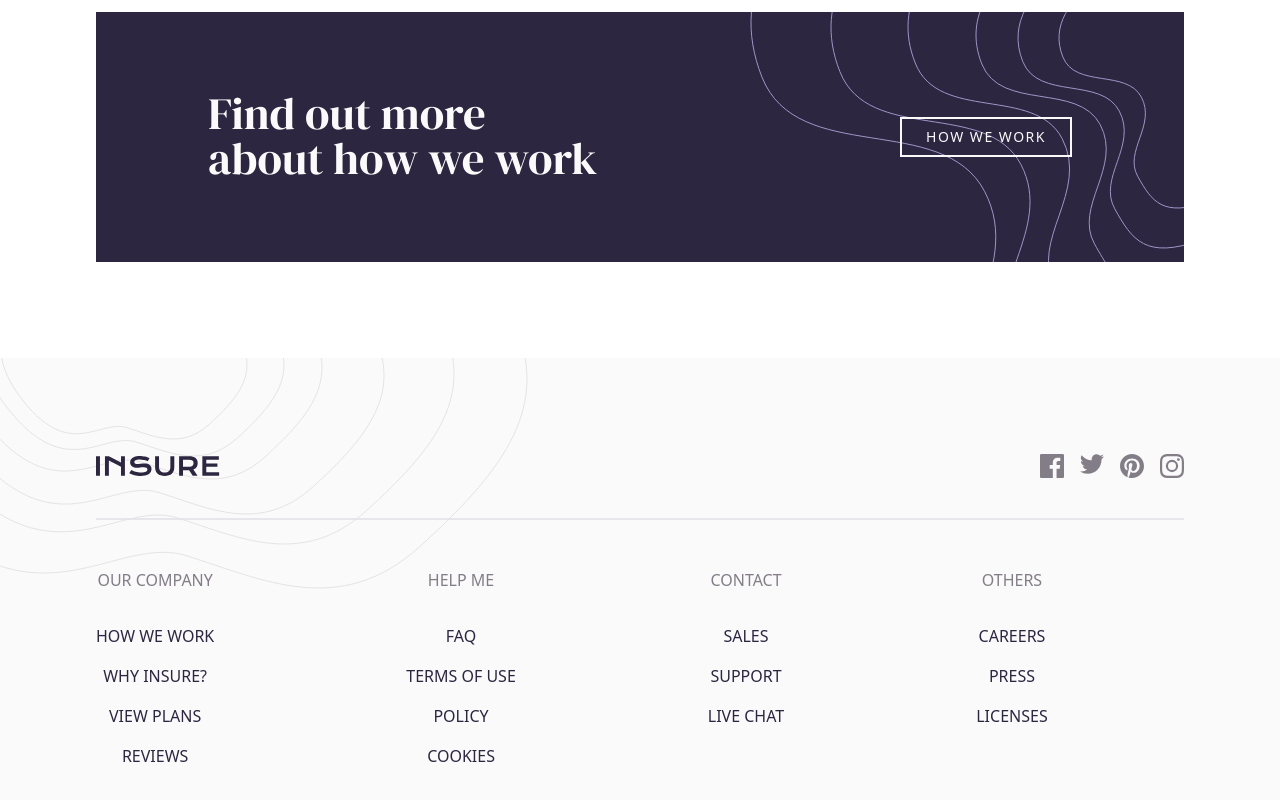
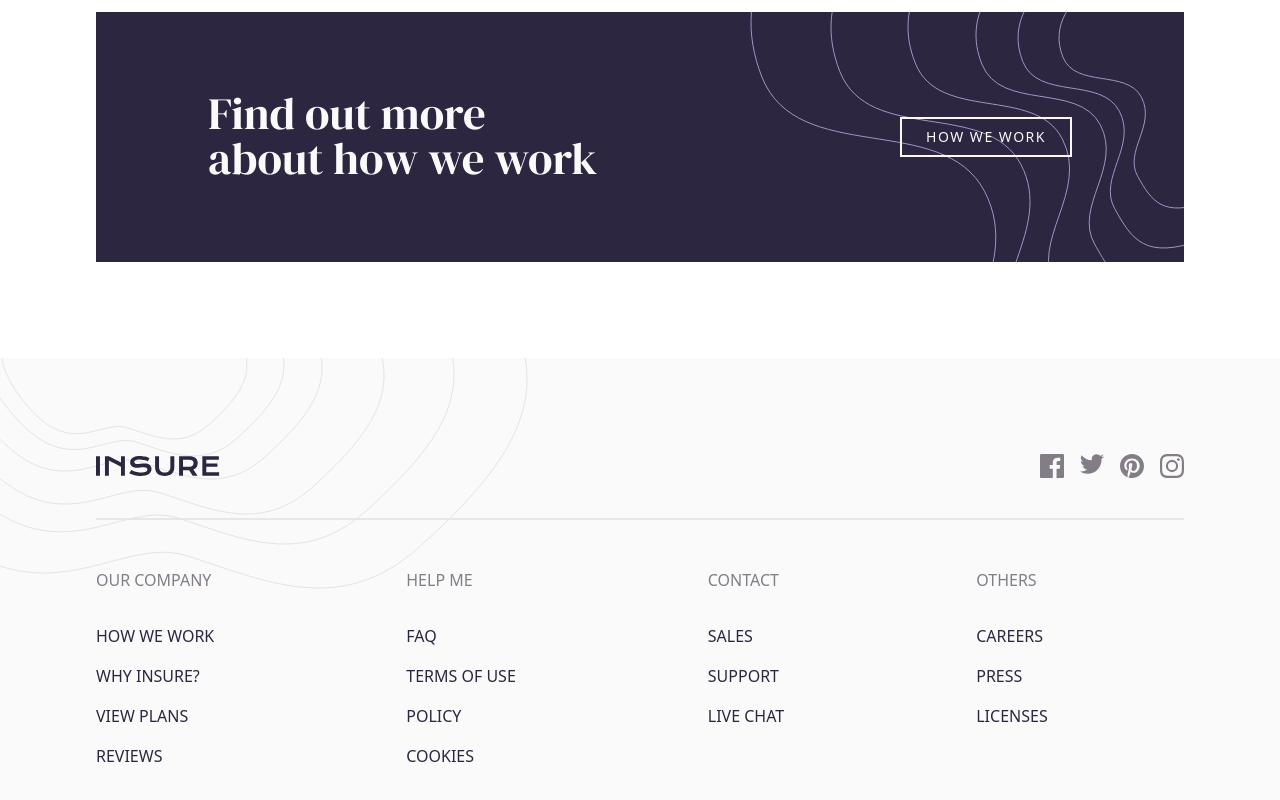
Before and after one commit to kaluczadzsi/insure-landing-page, a React (Vite) app: page / in a window 1280 px wide. Shown: the part 1408-2208 px from the top of the page. Built offline with nearby package versions, Linux system fonts and the light colour scheme; the HTML template or start-up script is replaced by a standard one.

Commit message:
Add text align to md:query

```diff
--- a/src/components/FooterDetails/FooterDetails.tsx
+++ b/src/components/FooterDetails/FooterDetails.tsx
@@ -5,7 +5,7 @@ const FooterDetails = () => {
     <div className="z-50 mt-12 flex flex-col gap-8 px-8 md:flex-row md:justify-start md:gap-28 lg:gap-40 xl:gap-48 xl:px-24 2xl:gap-64 2xl:px-48">
       {INFO.map((info) => (
         <article
-          className="z-50 flex-col justify-center text-center"
+          className="z-50 flex-col justify-center text-center md:text-left"
           key={info.title}
         >
           <h1 className="mb-8 font-medium text-dark-grayish-violet">
```
